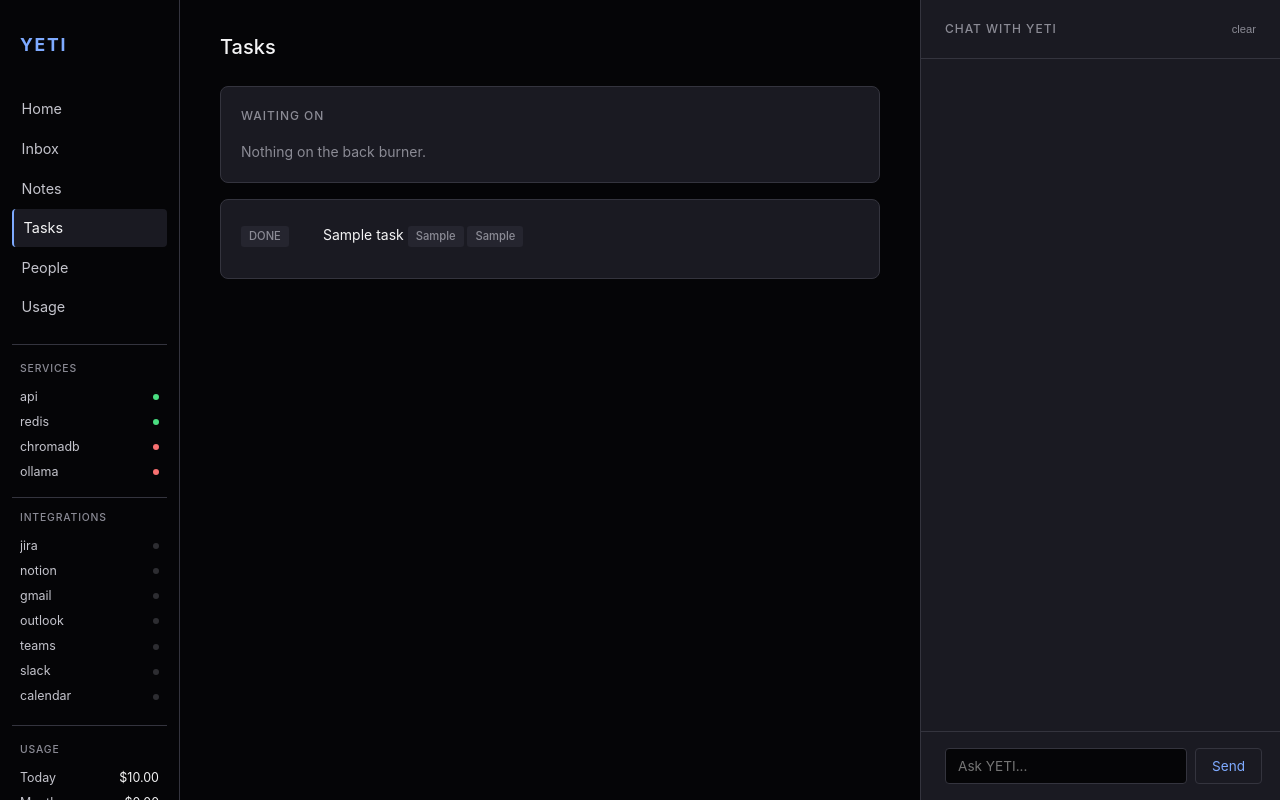
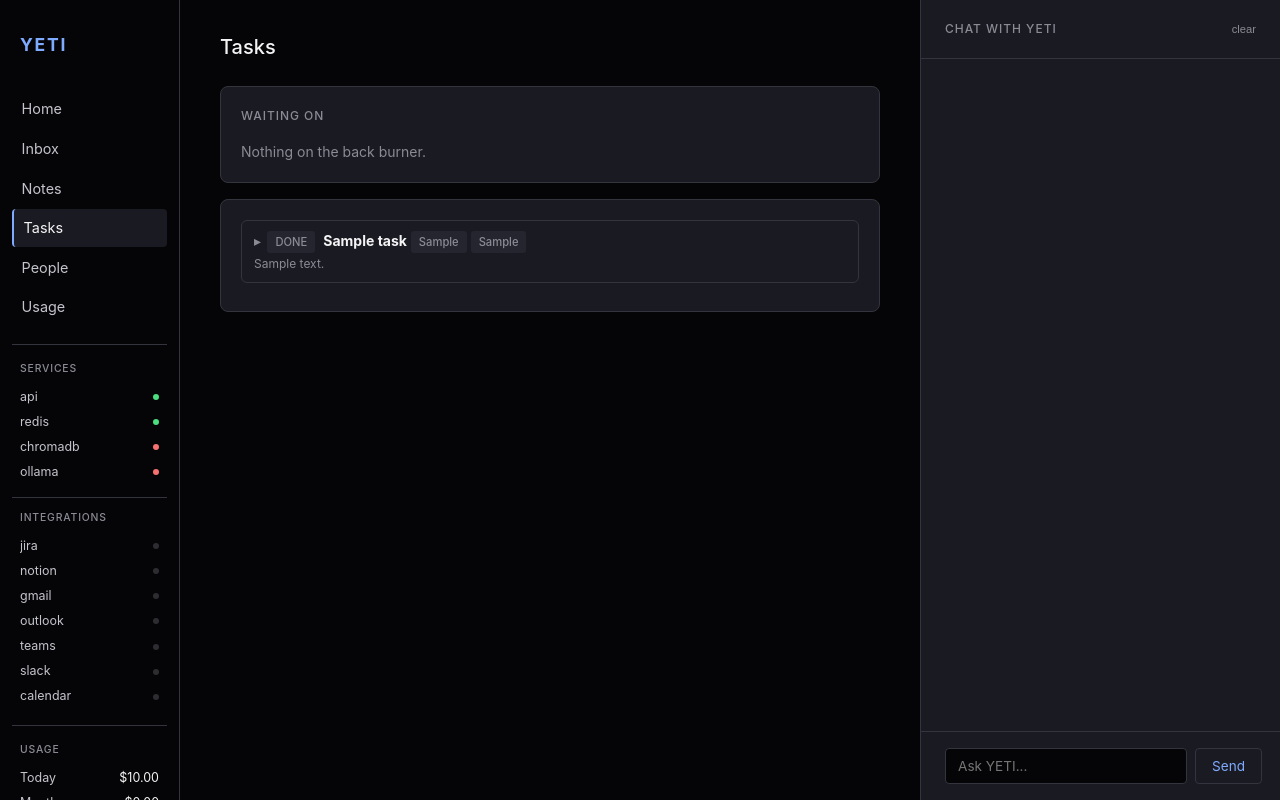
Before and after one commit to shinefour/YETI, a FastAPI app: page /dashboard/tasks in a window 1280 px wide. Run offline with FastAPI, Linux system fonts and the light colour scheme; tables that the repository leaves empty hold one stand-in row (values such as "Sample post"); data that the repository does not hold is empty.

Commit message:
ux(tasks): expandable rows with context + source email card
Convert task + waiting lists to <details class="task-block"> mirroring
inbox pattern. Summary shows badge/due-date + title + context preview;
expanded body shows full context and a card rendered from the
originating Note (email-aware via existing helper).

- Split _render_source_note into pure _render_note_card(note) so tasks
  can render a Note directly without an inbox item.
- New _resolve_task_source_note walks Task.source "inbox:<id>" through
  InboxStore → _resolve_note_id → NoteStore.
- Preserve <details open> across HTMX polling swaps via beforeSwap /
  afterSwap listeners on both lists.

```diff
--- a/src/yeti/dashboard/routes.py
+++ b/src/yeti/dashboard/routes.py
@@ -588,28 +588,61 @@ async def tasks_flat_partial():
             "</div>"
         )
 
+    import html as _html
+
     rows = []
 
-    def _row(task, status_label, status_color, actions_html):
+    def _block(task, status_label, status_color, actions_html):
         project_tag = (
-            f' <span class="badge badge-dim">{task.project}</span>'
+            f' <span class="badge badge-dim">'
+            f"{_html.escape(task.project)}</span>"
             if task.project
             else ""
         )
         assignee_tag = (
-            f' <span class="badge badge-dim">{task.assignee}</span>'
+            f' <span class="badge badge-dim">'
+            f"{_html.escape(task.assignee)}</span>"
             if task.assignee and task.assignee != "Daniel"
             else ""
         )
+        context = (task.context or "").strip()
+        preview = context.replace("\n", " ")
+        if len(preview) > 110:
+            preview = preview[:110] + "…"
+        preview_html = (
+            f'<div class="muted" style="font-size:0.75rem;'
+            f'margin-top:0.15rem">{_html.escape(preview)}</div>'
+            if preview
+            else ""
+        )
+        context_html = (
+            f'<div class="muted" style="font-size:0.85rem;'
+            f'margin-bottom:0.5rem;white-space:pre-wrap">'
+            f"Context: {_html.escape(context)}</div>"
+            if context
+            else ""
+        )
+        note = _resolve_task_source_note(task)
+        source_html = _render_note_card(note) if note else ""
+        actions_block = (
+            f'<div style="margin-top:0.75rem;display:flex;'
+            f'gap:0.5rem;flex-wrap:wrap">{actions_html}</div>'
+            if actions_html
+            else ""
+        )
         return (
-            f'<div class="status-row">'
-            f'<span style="flex:0 0 70px">'
-            f'<span class="badge" style="color:{status_color}">'
-            f"{status_label}</span></span>"
-            f'<span style="flex:1">{task.title}'
-            f"{project_tag}{assignee_tag}</span>"
-            f'<span class="btn-row">{actions_html}</span>'
+            f'<details id="task-{task.id}" class="task-block">'
+            f"<summary>"
+            f'<span class="badge" style="color:{status_color};'
+            f'margin-right:0.5rem">{status_label}</span>'
+            f"<strong>{_html.escape(task.title)}</strong>"
+            f"{project_tag}{assignee_tag}"
+            f"{preview_html}"
+            f"</summary>"
+            f'<div class="task-body">'
+            f"{context_html}{source_html}{actions_block}"
             f"</div>"
+            f"</details>"
         )
 
     for t in active:
@@ -621,7 +654,7 @@ async def tasks_flat_partial():
             f'<button class="btn btn-ghost btn-sm" '
             f"onclick=\"markTaskCancelled('{t.id}')\">Cancel</button>"
         )
-        rows.append(_row(t, "ACTIVE", "var(--green)", actions))
+        rows.append(_block(t, "ACTIVE", "var(--green)", actions))
 
     for t in blocked:
         actions = (
@@ -631,17 +664,12 @@ async def tasks_flat_partial():
             f"onclick=\"markTaskCancelled('{t.id}')\">Cancel</button>"
         )
         rows.append(
-            _row(t, "BLOCKED", "var(--yellow)", actions)
+            _block(t, "BLOCKED", "var(--yellow)", actions)
         )
 
     for t in completed:
         rows.append(
-            _row(
-                t,
-                "DONE",
-                "var(--text-dim)",
-                "",
-            )
+            _block(t, "DONE", "var(--text-dim)", "")
         )
 
     return "\n".join(rows)
@@ -683,12 +711,22 @@ async def waiting_tasks_partial():
             if t.assignee
             else ""
         )
-        note_html = (
+        nudge_html = (
             f'<div class="muted" style="font-size:0.75rem;'
             f'margin-top:0.15rem">{_html.escape(t.nudge_note)}</div>'
             if t.nudge_note
             else ""
         )
+        context = (t.context or "").strip()
+        context_html = (
+            f'<div class="muted" style="font-size:0.85rem;'
+            f'margin-bottom:0.5rem;white-space:pre-wrap">'
+            f"Context: {_html.escape(context)}</div>"
+            if context
+            else ""
+        )
+        note = _resolve_task_source_note(t)
+        source_html = _render_note_card(note) if note else ""
         actions = (
             f'<button class="btn btn-ghost btn-sm" '
             f"onclick=\"markTaskActive('{t.id}')\">Resume</button>"
@@ -698,13 +736,21 @@ async def waiting_tasks_partial():
             f"onclick=\"markTaskCancelled('{t.id}')\">Drop</button>"
         )
         rows.append(
-            f'<div class="status-row">'
-            f'<span style="flex:0 0 90px;color:{due_color};'
-            f'font-size:0.8rem">{due_label}</span>'
-            f'<span style="flex:1">{_html.escape(t.title)}'
-            f"{assignee_tag}{note_html}</span>"
-            f'<span class="btn-row">{actions}</span>'
+            f'<details id="waiting-{t.id}" class="task-block">'
+            f"<summary>"
+            f'<span style="color:{due_color};font-size:0.8rem;'
+            f'margin-right:0.5rem;display:inline-block;'
+            f'min-width:5.5rem">{due_label}</span>'
+            f"<strong>{_html.escape(t.title)}</strong>"
+            f"{assignee_tag}"
+            f"{nudge_html}"
+            f"</summary>"
+            f'<div class="task-body">'
+            f"{context_html}{source_html}"
+            f'<div style="margin-top:0.75rem;display:flex;'
+            f'gap:0.5rem;flex-wrap:wrap">{actions}</div>'
             f"</div>"
+            f"</details>"
         )
 
     return "\n".join(rows)
@@ -942,7 +988,11 @@ def _render_source_note(item) -> str:
     note = store.get(note_id)
     if not note:
         return ""
-
+    return _render_note_card(note)
+
+
+def _render_note_card(note) -> str:
+    """Render a Note as the standard source card (email-aware)."""
     import html as _html
 
     captured = note.created_at.split("T")[0]
@@ -1008,6 +1058,31 @@ def _render_source_note(item) -> str:
                   font-family:inherit">{body_html}</pre>
     </div>
     """
+
+
+def _resolve_task_source_note(task):
+    """Walk Task.source ('inbox:<id>') back to its originating Note."""
+    src = (task.source or "").strip()
+    if not src or ":" not in src:
+        return None
+    prefix, _, item_id = src.partition(":")
+    if prefix != "inbox" or not item_id:
+        return None
+    try:
+        inbox_item = InboxStore().get(item_id)
+    except Exception:
+        return None
+    if not inbox_item:
+        return None
+    note_id = _resolve_note_id(inbox_item)
+    if not note_id:
+        return None
+    from yeti.models.notes import NoteStore
+
+    try:
+        return NoteStore().get(note_id)
+    except Exception:
+        return None
 
 
 def _resolve_btn(
--- a/src/yeti/dashboard/templates/tasks.html
+++ b/src/yeti/dashboard/templates/tasks.html
@@ -1,6 +1,34 @@
 {% extends "base.html" %}
 {% block title %}Tasks{% endblock %}
 {% block content %}
+<style>
+.task-block {
+    background: var(--surface);
+    border: 1px solid var(--border);
+    border-radius: 6px;
+    padding: 0;
+    margin-bottom: 0.5rem;
+}
+.task-block > summary {
+    cursor: pointer;
+    list-style: none;
+    padding: 0.55rem 0.75rem;
+    user-select: none;
+}
+.task-block > summary::-webkit-details-marker { display: none; }
+.task-block > summary::before {
+    content: '▸';
+    color: var(--text-dim);
+    margin-right: 0.4rem;
+    display: inline-block;
+    transition: transform 0.1s;
+}
+.task-block[open] > summary::before { content: '▾'; }
+.task-block .task-body {
+    padding: 0.75rem;
+    border-top: 1px solid var(--border);
+}
+</style>
 <div class="page-content">
 <h1>Tasks</h1>
 
@@ -33,12 +61,33 @@ async function _patchTask(taskId, status) {
     if (r.ok) {
         document.getElementById('tasks-list')
             .dispatchEvent(new Event('refresh'));
+        document.getElementById('waiting-list')
+            .dispatchEvent(new Event('refresh'));
     }
 }
 function markTaskDone(id) { _patchTask(id, 'completed'); }
 function markTaskBlocked(id) { _patchTask(id, 'blocked'); }
 function markTaskActive(id) { _patchTask(id, 'active'); }
 function markTaskCancelled(id) { _patchTask(id, 'cancelled'); }
+
+// Preserve <details open> state across HTMX polling swaps.
+['waiting-list', 'tasks-list'].forEach(function (id) {
+    var el = document.getElementById(id);
+    if (!el) return;
+    var openIds = new Set();
+    el.addEventListener('htmx:beforeSwap', function () {
+        openIds = new Set(
+            Array.from(el.querySelectorAll('details[open]'))
+                .map(function (d) { return d.id; })
+        );
+    });
+    el.addEventListener('htmx:afterSwap', function () {
+        openIds.forEach(function (did) {
+            var d = document.getElementById(did);
+            if (d) d.open = true;
+        });
+    });
+});
 </script>
 </div>
 {% endblock %}
```
